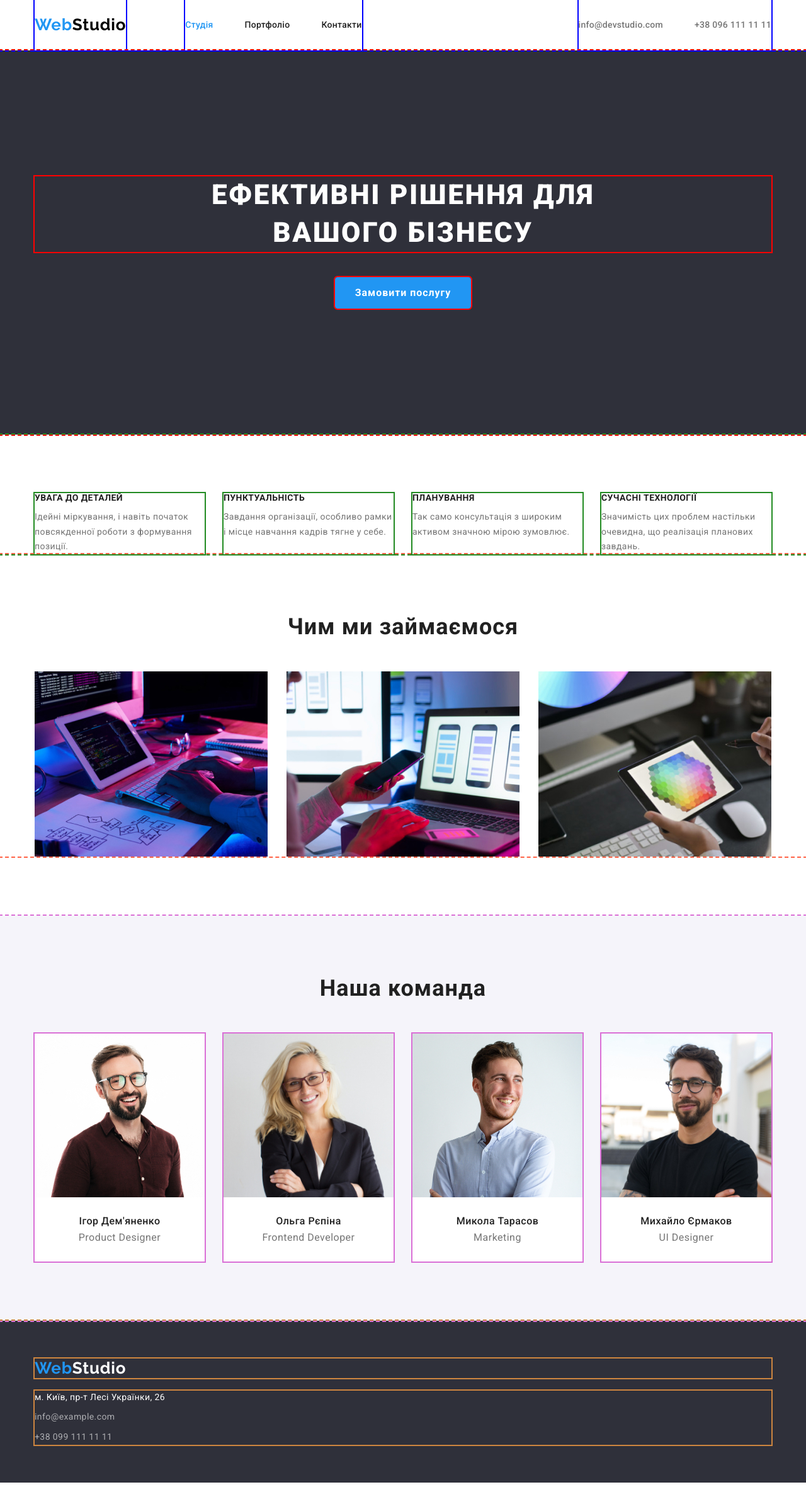
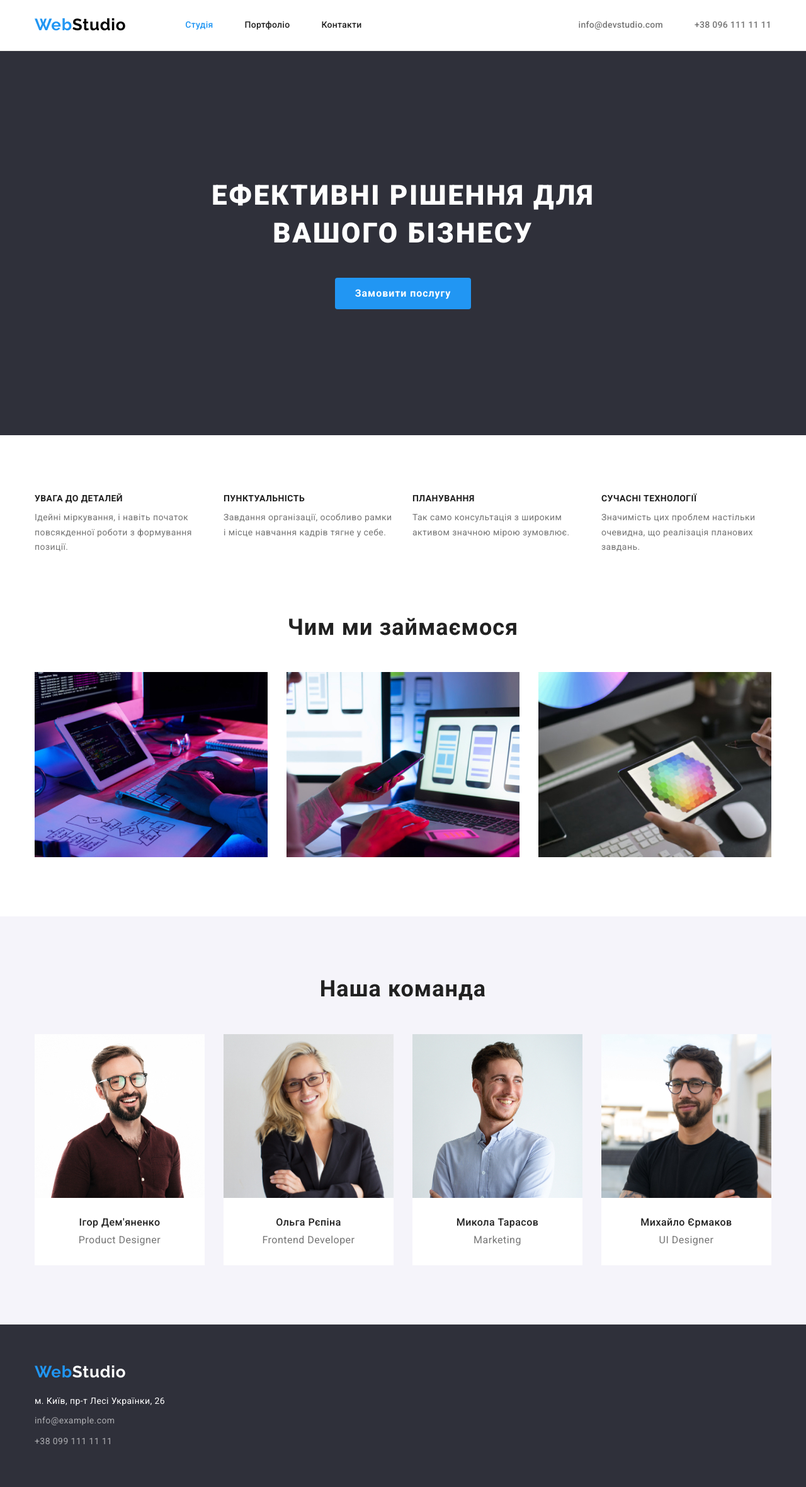
Before and after one commit to Maksym-Tulay/goit-markup-hw-03, a plain HTML site: page index.html in a window 1280 px wide. Shown: the whole page at 63% size. Drawn offline with nearby package versions, Linux system fonts and the light colour scheme.

Commit message:
css for list items

```diff
--- a/css/styles.css
+++ b/css/styles.css
@@ -7,6 +7,8 @@
   --grey-background-color: rgba(245, 244, 250, 100%);
   --footer-background-color: rgba(47, 48, 58, 100%);
   --address-text-color: rgba(255, 255, 255, 60%);
+  --header-border-color: rgba(236, 236, 236, 100%);
+  --portfolio-item-border-color: rgba(238, 238, 238, 100%);
 }
 html {
   box-sizing: border-box;
@@ -49,16 +51,20 @@ ol {
   list-style: none;
 }
 
-/* img {
+img {
   display: block;
-} */
+  max-width: 100%;
+  height: auto;
+}
 
 /* header*/
 
 .page-header {
   background-color: var(--body-background-color);
+  border-bottom: 1px solid;
+  border-color: var(--header-border-color);
 
-  outline: 2px dashed blue;
+  /* outline: 2px dashed blue; */
 }
 
 .page-header-container {
@@ -84,7 +90,7 @@ ol {
   text-decoration: none;
   letter-spacing: 0.03em;
 
-  outline: 2px solid blue;
+  /* outline: 2px solid blue; */
 }
 
 .logo-span {
@@ -107,7 +113,8 @@ ol {
   display: flex;
   flex-direction: row;
   justify-content: space-between;
-  outline: 2px solid blue;
+
+  /* outline: 2px solid blue; */
 }
 
 .main-nav {
@@ -115,7 +122,7 @@ ol {
   flex-direction: row;
 
   gap: 50px;
-  outline: 2px solid blue;
+  /* outline: 2px solid blue; */
 }
 
 .main-nav a {
@@ -143,7 +150,7 @@ ol {
   gap: 50px;
   list-style: none;
 
-  outline: 2px solid blue;
+  /* outline: 2px solid blue; */
 }
 .contact-nav a {
   display: block;
@@ -184,7 +191,7 @@ ol {
   padding-bottom: 200px;
   text-align: center;
 
-  outline: 2px dashed red;
+  /* outline: 2px dashed red; */
 }
 
 .index-hero-title {
@@ -198,7 +205,7 @@ ol {
 
   margin-bottom: 40px;
 
-  outline: 2px solid red;
+  /* outline: 2px solid red; */
 }
 
 .index-hero-button {
@@ -215,7 +222,7 @@ ol {
   line-height: 1.88;
   letter-spacing: 0.06em;
 
-  outline: 2px solid red;
+  /* outline: 2px solid red; */
 }
 
 .index-hero-button:focus {
@@ -228,7 +235,7 @@ ol {
   margin: top 0;
   padding-top: 94px;
 
-  outline: 2px dashed forestgreen;
+  /* outline: 2px dashed forestgreen; */
 }
 
 /*  hidden h1 + h2 titles on main and portfolio pages */
@@ -254,7 +261,7 @@ ol {
 .index-aside-item {
   width: 270px;
   margin-right: 30px;
-  outline: 2px solid forestgreen;
+  /* outline: 2px solid forestgreen; */
 }
 
 .index-aside-item:last-child {
@@ -284,7 +291,7 @@ ol {
   margin: top 0;
   padding-top: 94px;
 
-  outline: 2px dashed tomato;
+  /* outline: 2px dashed tomato; */
 }
 
 .index-work-section a:focus {
@@ -324,7 +331,7 @@ ol {
   padding-bottom: 94px;
   text-align: center;
 
-  outline: 2px dashed orchid;
+  /* outline: 2px dashed orchid; */
 }
 
 .index-teamlist ul {
@@ -338,9 +345,8 @@ ol {
   background-color: var(--body-background-color);
   width: 270px;
   margin-right: 30px;
-  padding-bottom: 30px;
 
-  outline: 2px solid orchid;
+  /* outline: 2px solid orchid; */
 }
 
 .index-teamlist li:last-child {
@@ -356,15 +362,17 @@ ol {
   margin-bottom: 50px;
 }
 
-.index-teamlist img {
-  display: block;
-  margin-bottom: 30px;
+.item-container {
+  margin-top: 0px;
+  padding: 30px 61px;
+
+  background-color: var(--body-background-color);
 }
 
 .index-teamlist h3 {
   font-weight: 500;
   font-size: 16px;
-  line-height: 1;
+  line-height: 1.18;
   letter-spacing: 0.03em;
   margin-bottom: 10px;
 }
@@ -372,7 +380,7 @@ ol {
 .index-teamlist p {
   font-weight: 400;
   font-size: 16px;
-  line-height: 1;
+  line-height: 1.18;
   color: var(--list-text-color);
   letter-spacing: 0.03em;
 }
@@ -388,7 +396,7 @@ ol {
 
   background-color: var(--body-background-color);
 
-  outline: 2px dashed seagreen;
+  /* outline: 2px dashed seagreen; */
 }
 /* gallery navigation */
 
@@ -403,7 +411,7 @@ ol {
 
   list-style: none;
 
-  outline: 2px dashed peru;
+  /* outline: 2px dashed peru; */
 }
 
 .gallery-nav-item {
@@ -440,7 +448,7 @@ ol {
   justify-content: space-between;
   gap: 30px;
 
-  outline: 2px dashed seagreen;
+  /* outline: 2px dashed seagreen; */
 }
 
 .gallery a {
@@ -458,7 +466,7 @@ ol {
 .gallery-item {
   width: 370px;
 
-  outline: 2px solid seagreen;
+  /* outline: 2px solid seagreen; */
 }
 
 .gallery-item:nth-child(n + 6) {
@@ -467,6 +475,16 @@ ol {
 
 .gallery-item:nth-child(3n) {
   margin-right: 0;
+}
+
+.descr-container {
+  margin-top: 0px;
+  padding: 20px 24px;
+
+  border: 1px solid;
+  border-color: var(--portfolio-item-border-color);
+
+  background-color: var(--body-background-color);
 }
 
 .gallery-item h3 {
@@ -492,7 +510,7 @@ ol {
   padding-top: 60px;
   padding-bottom: 60px;
 
-  outline: 2px dashed peru;
+  /* outline: 2px dashed peru; */
 }
 
 /* logo */
@@ -507,7 +525,7 @@ ol {
   margin-top: 0;
   margin-bottom: 20px;
 
-  outline: 2px solid peru;
+  /* outline: 2px solid peru; */
 }
 
 .logo-span {
@@ -525,7 +543,7 @@ ol {
 .address-list {
   list-style: none;
 
-  outline: 2px solid peru;
+  /* outline: 2px solid peru; */
 }
 
 .address-list li {
--- a/index.html
+++ b/index.html
@@ -132,23 +132,31 @@
           <ul>
             <li>
               <img src="images/img-team-1.jpg" alt="Ігор Дем'яненко" />
+              <div class="index-teamlist item-container">
                 <h3>Ігор Дем'яненко</h3>
                 <p>Product Designer</p>
+              </div>
             </li>
             <li>
               <img src="images/img-team-2.jpg" alt="Ольга Рєпіна" />
+              <div class="index-teamlist item-container">
                 <h3>Ольга Рєпіна</h3>
                 <p>Frontend Developer</p>
+              </div>
             </li>
             <li>
               <img src="images/img-team-3.jpg" alt="Микола Тарасов" />
+              <div class="index-teamlist item-container">
                 <h3>Микола Тарасов</h3>
                 <p>Marketing</p>
+              </div>
             </li>
             <li>
               <img src="images/img-team-4.jpg" alt="Михайло Єрмаков" />
+              <div class="index-teamlist item-container">
                 <h3>Михайло Єрмаков</h3>
                 <p>UI Designer</p>
+              </div>
             </li>
           </ul>
         </div>
```
Also changed, not shown: portfolio.html (+18 -0 lines). Lines whose indentation alone changed are shown as unchanged.
